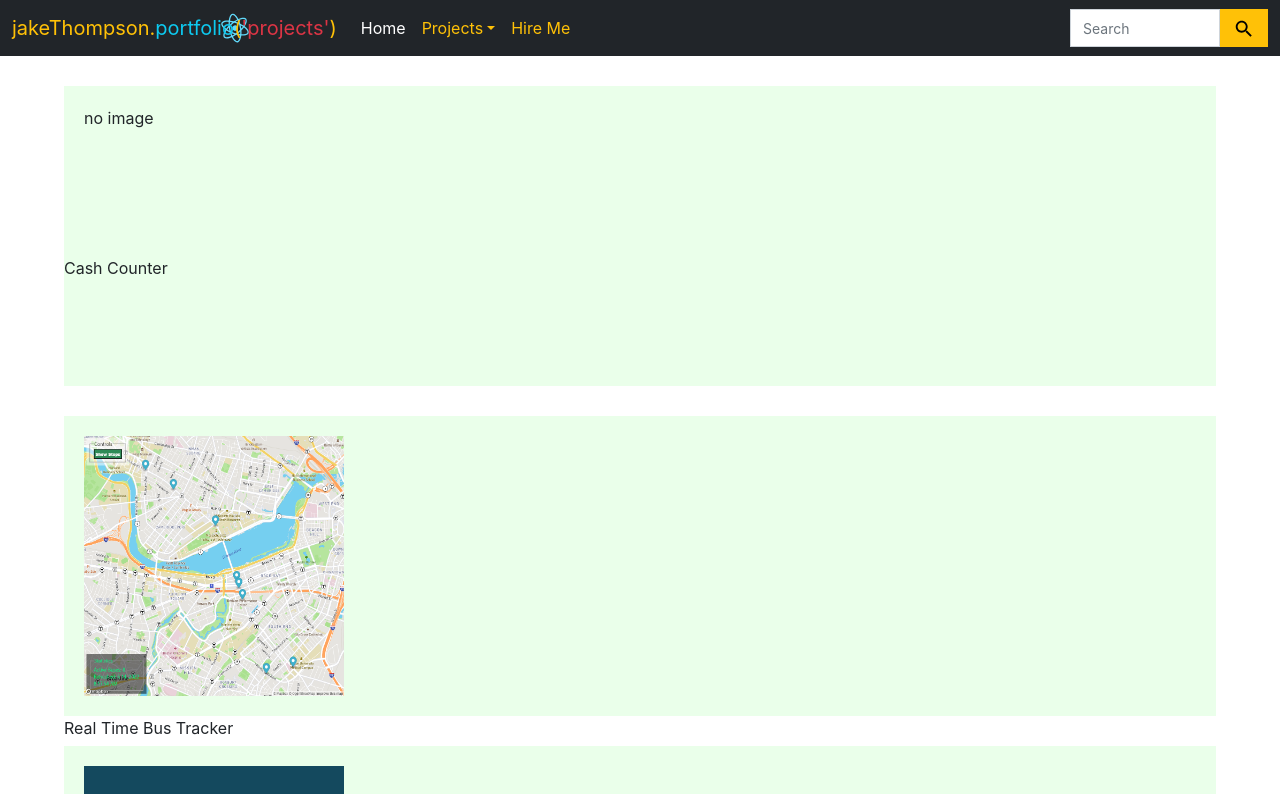
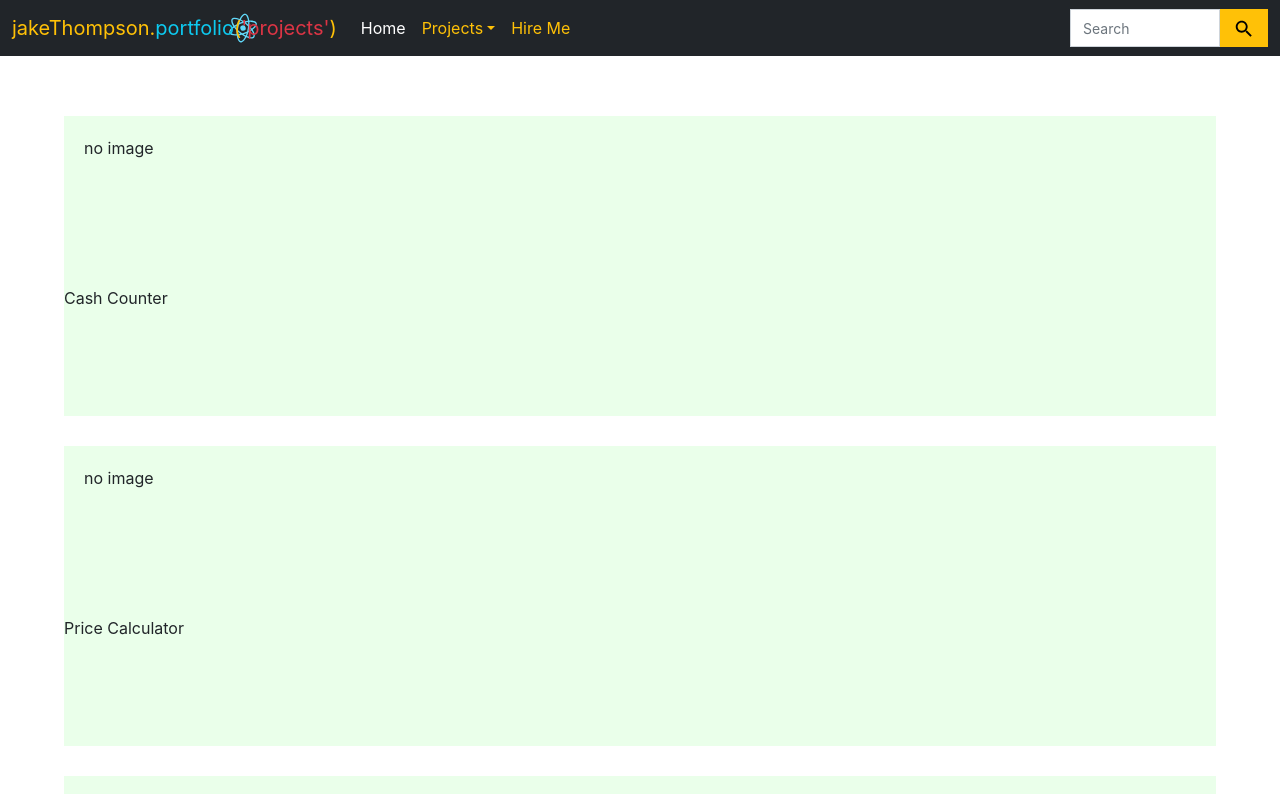
Before and after one commit to jake-the-cake/portfolio, a React (Create React App) app in the folder client/: page /portfolio/projects in a window 1280 px wide. Shown: the top 794 px of the page. Built offline with nearby package versions, Linux system fonts and the light colour scheme.

Commit message:
project navigation filters added

```diff
--- a/client/src/App.jsx
+++ b/client/src/App.jsx
@@ -21,7 +21,12 @@ function App() {
         <Nav />
         <Routes>
           <Route path='/portfolio/' element={<Home title='home' />} />
-          <Route path='/portfolio/projects' element={<Projects title='projects' />} />
+          <Route path='/portfolio/projects' element={<Projects title='projects' />}>
+            <Route path='school' element={<Projects filter='school' />} />
+            <Route path='client' element={<Projects filter='client' />} />
+            <Route path='freeware' element={<Projects filter='freeware' />} />
+            <Route path='' element={<Projects filter='all' />} />
+          </Route>
           <Route path='/portfolio/hire-me' element={<HireMe title='hire-me' />} />
         </Routes>
       </BrowserRouter>
--- a/client/src/components/Bio.jsx
+++ b/client/src/components/Bio.jsx
@@ -105,11 +105,7 @@ const BioStatIcon = styled.div`
 const RightBioInfo = styled.div`
 	min-width: 350px;
 	font-size: .9em;
-<<<<<<< HEAD
-	background-color: rgba(0,255,0,.1);
-=======
 	background-color: rgba(200,255,200,.2);
->>>>>>> b76cfb9027fd965fcd39ed51b3db5fcb2b38bdd7
 	box-shadow: 0px 2px 12px #333;
 	padding: 15px;
 
--- a/client/src/components/Nav.jsx
+++ b/client/src/components/Nav.jsx
@@ -89,8 +89,9 @@ const Navbar = () => {
 								Projects
 							</a>
 							<ul className="dropdown-menu" aria-labelledby="navbarDropdown">
-								<li><Link to='/portfolio'><span className="dropdown-item">School Work</span></Link></li>
-								<li><Link to='/portfolio'><span className="dropdown-item">Client Jobs</span></Link></li>
+								<li><Link to='/portfolio/projects/school'><span className="dropdown-item">School Work</span></Link></li>
+								<li><Link to='/portfolio/projects/client'><span className="dropdown-item">Client Jobs</span></Link></li>
+								<li><Link to='/portfolio/projects/freeware'><span className="dropdown-item">Freeware</span></Link></li>
 								<li><hr className="dropdown-divider w-75 mx-auto" /></li>
 								<li><Link to='/portfolio/projects'><span className="dropdown-item">View All</span></Link></li>
 							</ul>
--- a/client/src/index.css
+++ b/client/src/index.css
@@ -111,7 +111,7 @@ code {
 }
 
 .project-list {
-  margin: 30px auto 0px;
+  margin: 30px auto;
   display: grid;
   grid-template-columns: repeat(1, 90vw);
   gap: 30px;
--- a/client/src/pages/Projects.jsx
+++ b/client/src/pages/Projects.jsx
@@ -1,11 +1,52 @@
-import React from 'react'
+import React, { useEffect, useState } from 'react'
+import { Outlet } from 'react-router-dom'
 import SetTitles from '../scripts/SetTitles'
-import { clientProjects, schoolProjects } from '../storage'
+import { myProjects, schoolProjects } from '../storage'
 
 const Projects = (props) => {
 	SetTitles(props.title)
 
-	const projectList = [...clientProjects, ...schoolProjects]
+	// const projectList = [...clientProjects, ...schoolProjects]
+
+	const [projectList, setProjectList] = useState([])
+	let currentProjects = []
+
+	const filterDisplay = () => {
+		const filterFunction = (filterBy) => {
+			const filteredProjects = []
+			myProjects.forEach((project) => {
+				project.filters.forEach((filter) => {
+					if (filter === filterBy) {
+						filteredProjects.push(project)
+					}
+				})
+			})
+			return filteredProjects
+		}
+
+		switch (props.filter) {
+			case 'school':
+				currentProjects = [...schoolProjects]
+				break
+			case 'client':
+				currentProjects = filterFunction('client')
+				break
+			case 'freeware':
+				currentProjects = filterFunction('freeware')
+				break
+			default:
+				currentProjects = [...myProjects, ...schoolProjects]
+				break
+		}
+	}
+
+
+	useEffect(() => {
+		props.filter
+			? filterDisplay()
+			: console.log('no filter')
+		setProjectList(currentProjects)
+	}, [props.filter])
 
 	return (
 		<div className='project-list'>
@@ -19,6 +60,7 @@ const Projects = (props) => {
 					)
 				})
 			}
+			<Outlet />
 		</div>
 	)
 }
--- a/client/src/storage.js
+++ b/client/src/storage.js
@@ -22,10 +22,22 @@ export const schoolProjects = [
 	}
 ]
 
-export const clientProjects = [
+export const myProjects = [
 	{
 		name: 'Cash Counter',
 		slug: 'cash-reg',
-		address: 'https://jake-the-cake.github.io/cash-reg/index.html'
-	}
+		address: 'https://jake-the-cake.github.io/cash-reg/index.html',
+		filters: [
+			'freeware'
+		]
+	},
+	{
+		name: 'Price Calculator',
+		slug: 'price-calc',
+		address: 'https://jake-the-cake.github.io/price-calc/index.html',
+		filters: [
+			'client',
+			'freeware'
+		]
+	},
 ]
```
